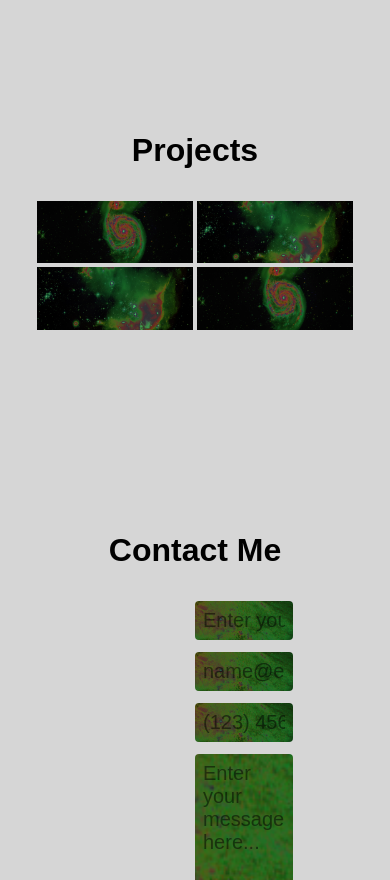
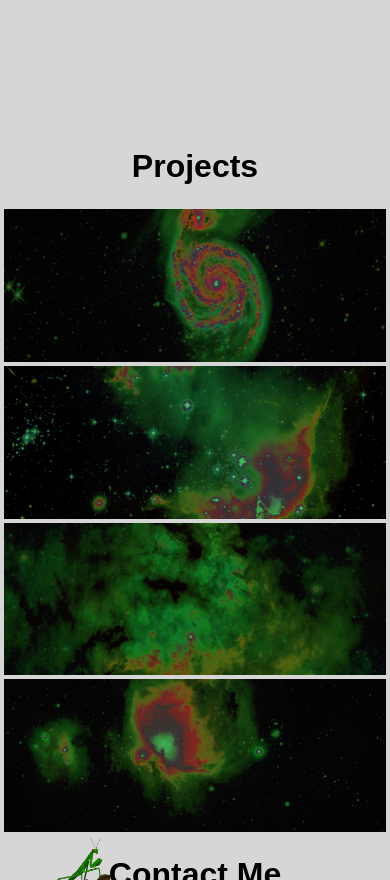
Before and after one commit to SalomeVv/portfolio, a website built with webpack: page index.html in a window 390 px wide. Shown: the part 1120-2000 px from the top of the page. Built offline with nearby package versions, Linux system fonts and the light colour scheme; a web font is replaced by a local one.

Commit message:
feat/main - css - responsive
added media queries breakpoints

```diff
--- a/src/css/style.scss
+++ b/src/css/style.scss
@@ -112,7 +112,7 @@ section {
 }
 h2 {
 	font-size: 32px;
-	margin: 8px 0 32px 0;
+	margin: 32px 0;
 }
 #about {
 	&Me {
@@ -134,15 +134,15 @@ h2 {
 }
 #projects {
 	.wrapper {
-		margin: 0 24px;
+		// margin: 0 1vw;
 		flex-wrap: wrap;
 
 		justify-content: center;
-		gap: 4px;
+		gap: 1vw;
 	}
 	.project {
-		width: 40vw;
-		height: 16vw;
+		width: 32vw;
+		height: 12vw;
 		background-size: cover;
 		background-repeat: no-repeat;
 		background-position: center;
@@ -154,16 +154,16 @@ h2 {
 			background-image: url(../assets/images/440676main_STScI-2007-04a-full_full_edit_b.jpg);
 		}
 		&:nth-of-type(3) {
-			background-image: url(../assets/images/440676main_STScI-2007-04a-full_full_edit_b.jpg);
+			background-image: url(../assets/images/pexels-robert-gruszecki-9956995_edit_b.jpg);
 		}
 		&:nth-of-type(4) {
-			background-image: url(../assets/images//m51_edit_b.jpg);
+			background-image: url(../assets/images/pexels-jeremy-muller-6444367-edit_b.jpg);
 		}
 	}
 }
 #contact {
 	.wrapper {
-		width: 50vw;
+		width: min(60vw, 950px);
 	}
 	&Img {
 		width: 100%;
@@ -219,3 +219,56 @@ h2 {
 		}
 	}
 }
+
+@media screen and (max-width: 1100px) {
+	#projects {
+		.project {
+			width: 48.5vw;
+			height: 19.4vw;
+		}
+	}
+	#contact {
+		.wrapper {
+			width: max(70vw, 600px);
+		}
+	}
+}
+
+@media screen and (max-width: 700px) {
+	#contact {
+		.wrapper {
+			width: min(80vw, 450px);
+			flex-direction: column;
+		}
+		&Img {
+			width: 80vw;
+			min-height: 80px;
+			background-position: left;
+
+			position: absolute;
+			margin-top: -80px;
+			margin-left: 4vw;
+		}
+	}
+}
+
+@media screen and (max-width: 500px) {
+	h2 {
+		margin: 24px 0;
+	}
+	#projects {
+		.project {
+			width: 98vw;
+			height: 39.2vw;
+		}
+	}
+	#contact {
+		&Form {
+			input,
+			textarea {
+				padding: 6px;
+				font-size: 18px;
+			}
+		}
+	}
+}
```
Also changed, not shown: src/assets/images/pexels-jeremy-muller-6444367-edit_b.jpg (added), src/assets/images/pexels-robert-gruszecki-9956995_edit_b.jpg (added).
